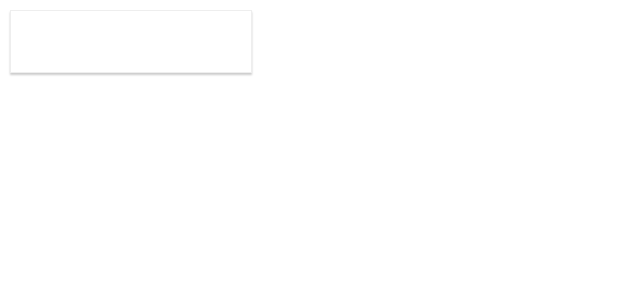
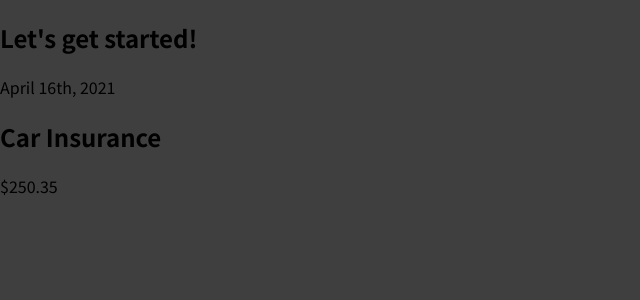
Before and after one commit to elviravaladez/react-repository, a React (Create React App) app: page / in a window 1280 px wide. Shown: the top 300 px of the page, without its empty margins (0-640 px from the left). Built offline with nearby package versions, Linux system fonts and the light colour scheme.

Commit message:
add: intial start of application

```diff
--- a/src/App.js
+++ b/src/App.js
@@ -1,25 +1,13 @@
 import './App.css';
-import ReactDOM from "react-dom";
+import ExpenseItem from "./components/ExpenseItem";
 
 function App(props) {
-    //JSX
-    //Babel allows us to use this special syntax that looks like HTML, but it isn't
     return (
-        <div className="person">
-            <h1>{props.name}</h1>
-            <p>{props.school}</p>
-            <p>{props.cohort}</p>
+        <div>
+            <h2>Let's get started!</h2>
+            <ExpenseItem/>
         </div>
     );
 }
 
-var app = (
-    <div>
-        <App name="John" school="Codeup" cohort="Jupiter" />
-        <App name="Jane" school="Codeup" cohort="Jupiter" />
-    </div>
-);
-
-ReactDOM.render(app, document.querySelector('#root'));
-
 export default App;
--- a/src/components/ExpenseItem.js
+++ b/src/components/ExpenseItem.js
@@ -0,0 +1,12 @@
+function ExpenseItem() {
+    return (
+        <div>
+            <div>April 16th, 2021</div>
+            <div>
+                <h2>Car Insurance</h2>
+                <div>$250.35</div>
+            </div>
+        </div>
+    );
+}
+export default ExpenseItem;
--- a/src/index.css
+++ b/src/index.css
@@ -1,13 +1,14 @@
+@import url('https://fonts.googleapis.com/css2?family=Noto+Sans+JP:wght@400;700&display=swap');
+
+* {
+  box-sizing: border-box;
+}
+
+html {
+  font-family: 'Noto Sans JP', sans-serif;
+}
+
 body {
   margin: 0;
-  font-family: -apple-system, BlinkMacSystemFont, 'Segoe UI', 'Roboto', 'Oxygen',
-    'Ubuntu', 'Cantarell', 'Fira Sans', 'Droid Sans', 'Helvetica Neue',
-    sans-serif;
-  -webkit-font-smoothing: antialiased;
-  -moz-osx-font-smoothing: grayscale;
+  background-color: #3f3f3f;
 }
-
-code {
-  font-family: source-code-pro, Menlo, Monaco, Consolas, 'Courier New',
-    monospace;
-}
```
